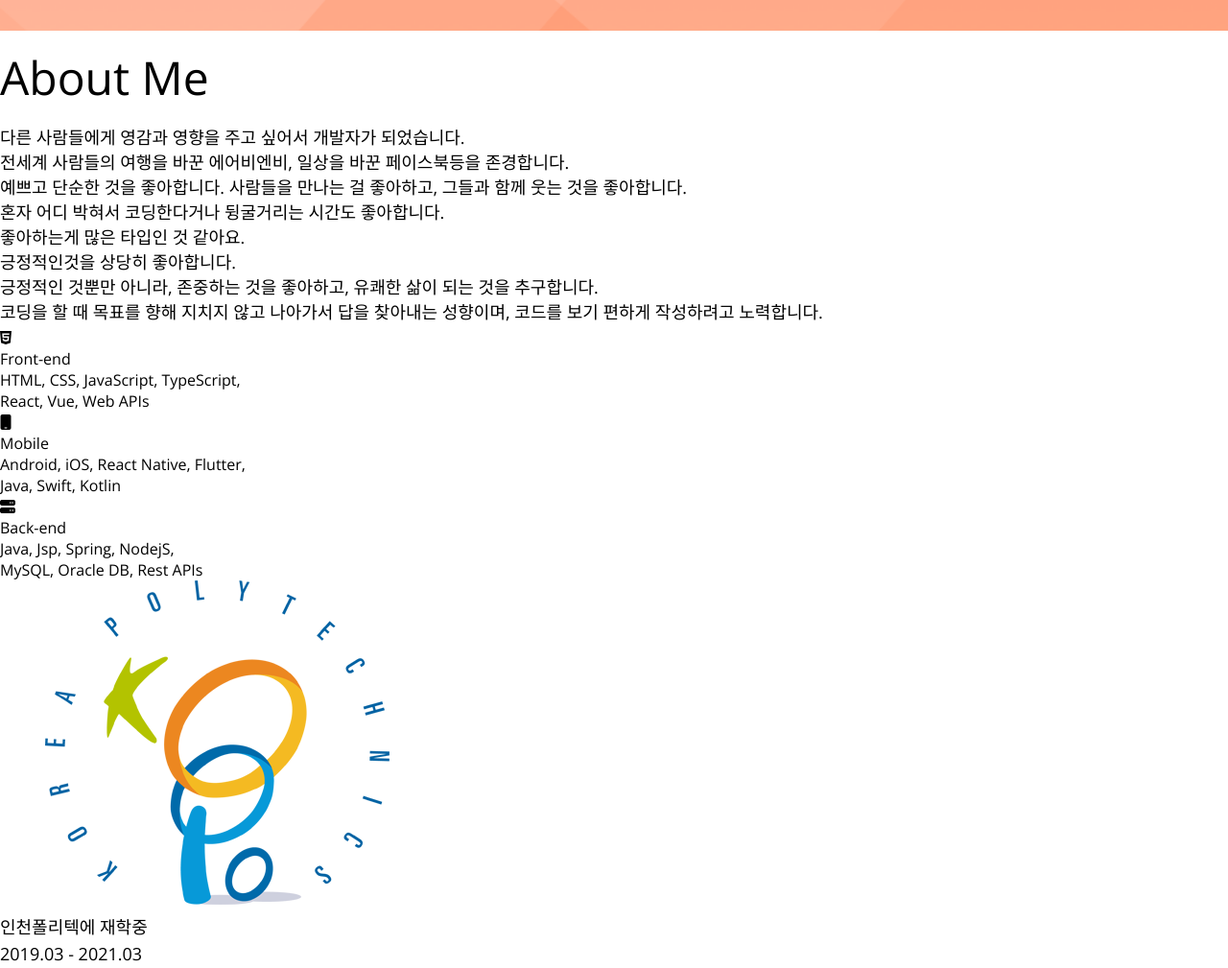
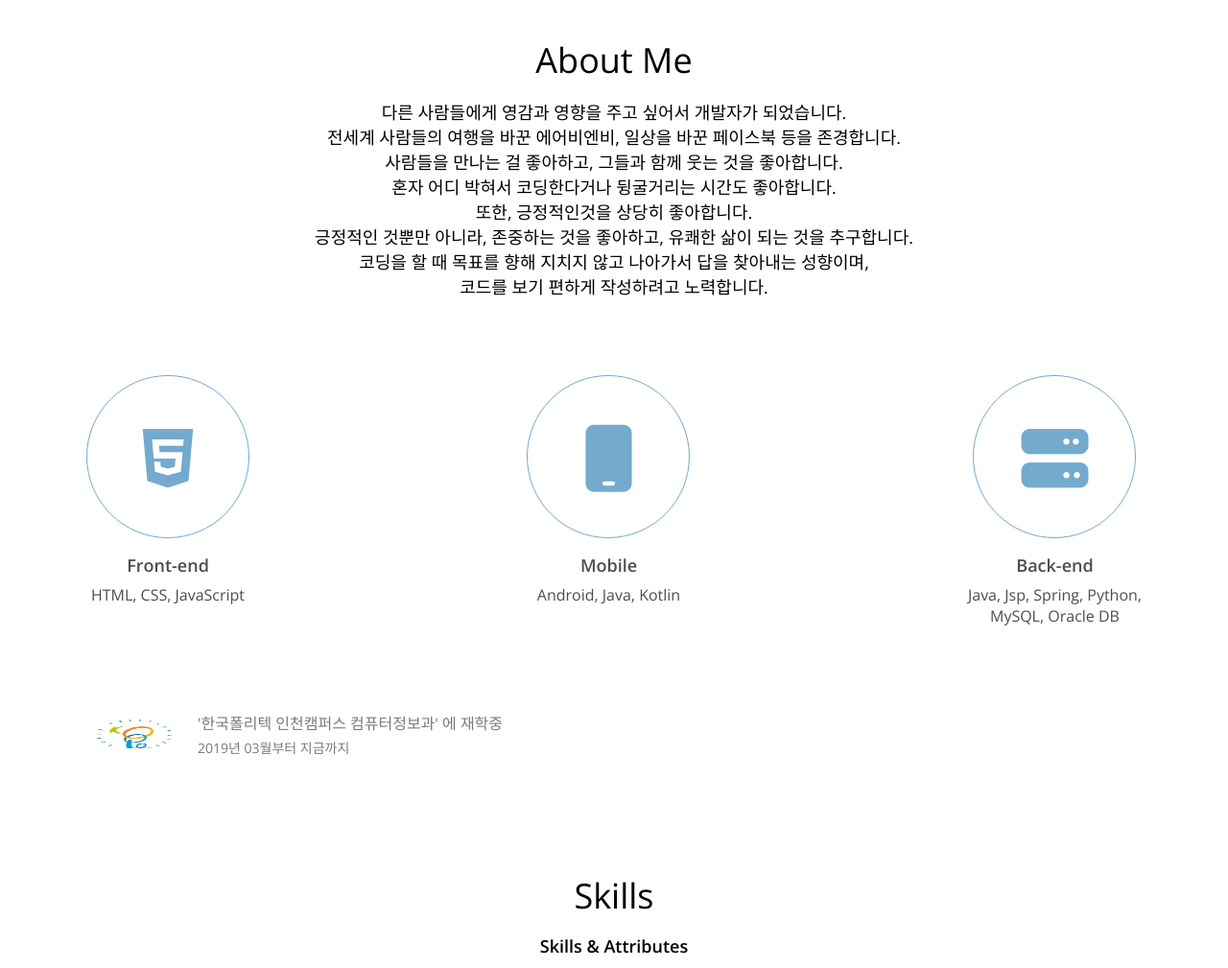
Before and after one commit to deokjani/portfolio, a plain HTML site: page index.html in a window 1280 px wide. Shown: the part 780-1789 px from the top of the page at 96% size. Drawn offline with nearby package versions, Linux system fonts and the light colour scheme.

Commit message:
CSS: About

```diff
--- a/index.html
+++ b/index.html
@@ -55,25 +55,22 @@
         세상에서 가장 게으르기 위해 가장 부지런한 타입. <br />
         영화, 음악, 전시회, 박람회 등 주로 듣고 보는것을 즐긴다. <br />
         좋은게 좋은거고, 예쁜게 좋은거고, 노는게 좋은거라고 생각한다. <br />
-        좋아하는게 많은 편.
       </h2>
       <button class="home__contact">Contact Me</button>
     </section>
     <!-- About -->
-    <section id="about">
+    <section id="about" class="section">
       <h1>About Me</h1>
       <p>
         다른 사람들에게 영감과 영향을 주고 싶어서 개발자가 되었습니다. <br />
-        전세계 사람들의 여행을 바꾼 에어비엔비, 일상을 바꾼 페이스북등을
+        전세계 사람들의 여행을 바꾼 에어비엔비, 일상을 바꾼 페이스북 등을
         존경합니다. <br />
-        예쁘고 단순한 것을 좋아합니다. 사람들을 만나는 걸 좋아하고, 그들과 함께
-        웃는 것을 좋아합니다. <br />
+        사람들을 만나는 걸 좋아하고, 그들과 함께 웃는 것을 좋아합니다. <br />
         혼자 어디 박혀서 코딩한다거나 뒹굴거리는 시간도 좋아합니다. <br />
-        좋아하는게 많은 타입인 것 같아요. <br />
-        긍정적인것을 상당히 좋아합니다. <br />
+        또한, 긍정적인것을 상당히 좋아합니다. <br />
         긍정적인 것뿐만 아니라, 존중하는 것을 좋아하고, 유쾌한 삶이 되는 것을
         추구합니다. <br />
-        코딩을 할 때 목표를 향해 지치지 않고 나아가서 답을 찾아내는 성향이며,
+        코딩을 할 때 목표를 향해 지치지 않고 나아가서 답을 찾아내는 성향이며,<br />
         코드를 보기 편하게 작성하려고 노력합니다.
       </p>
       <div class="about__majors">
@@ -81,43 +78,45 @@
           <div class="major__icon">
             <i class="fab fa-html5"></i>
           </div>
-          <div class="major__title">Front-end</div>
-          <div class="major__description">
-            HTML, CSS, JavaScript, TypeScript,
-            <br />React, Vue, Web APIs
-          </div>
+          <h2 class="major__title">Front-end</h2>
+          <p class="major__description">
+            HTML, CSS, JavaScript
+          </p>
         </div>
         <div class="major">
           <div class="major__icon">
             <i class="fas fa-mobile"></i>
           </div>
-          <div class="major__title">Mobile</div>
-          <div class="major__description">
-            Android, iOS, React Native, Flutter,
-            <br />Java, Swift, Kotlin
-          </div>
+          <h2 class="major__title">Mobile</h2>
+          <p class="major__description">
+            Android, Java, Kotlin
+          </p>
         </div>
         <div class="major">
           <div class="major__icon">
             <i class="fas fa-server"></i>
           </div>
-          <div class="major__title">Back-end</div>
-          <div class="major__description">
-            Java, Jsp, Spring, NodejS,
-            <br />MySQL, Oracle DB, Rest APIs
-          </div>
+          <h2 class="major__title">Back-end</h2>
+          <p class="major__description">
+            Java, Jsp, Spring, Python,
+            <br />MySQL, Oracle DB
+          </p>
         </div>
       </div>
       <div class="about__jobs">
         <div class="job">
           <img src="imgs/jobs/poly.png" alt="polytech" class="job__logo" />
-          <p class="job__name">인천폴리텍에 재학중</p>
-          <p class="job__period">2019.03 - 2021.03</p>
+          <div class="job__description">
+            <p class="job__name">
+              '한국폴리텍 인천캠퍼스 컴퓨터정보과' 에 재학중
+            </p>
+            <p class="job__period">2019년 03월부터 지금까지</p>
+          </div>
         </div>
       </div>
     </section>
     <!-- Skills -->
-    <section id="skills">
+    <section id="skills" class="section">
       <h1>Skills</h1>
       <h2>Skills & Attributes</h2>
       <p>
@@ -209,7 +208,7 @@
       </div>
     </section>
     <!-- Work -->
-    <section id="work">
+    <section id="work" class="section">
       <h1>My work</h1>
       <h3>Projects</h3>
       <div class="work__categories">
@@ -246,7 +245,7 @@
       </div>
     </section>
     <!-- Testimonials -->
-    <section id="testimonials">
+    <section id="testimonials" class="section">
       <h1>Testimonials</h1>
       <h3>See what they say about me</h3>
       <div class="testimonials">
@@ -275,7 +274,7 @@
       </div>
     </section>
     <!-- Contact -->
-    <section id="contact">
+    <section id="contact" class="section">
       <h1 class="contact__title">Let's talk</h1>
       <h2 class="contact__email">deokjin_tech@naver.com</h2>
       <div class="contacct__links">
--- a/style.css
+++ b/style.css
@@ -15,7 +15,7 @@
   --color-black: #000000;
 
   /* Font size */
-  --font-large: 48px;
+  --font-large: 36px;
   --font-medium: 28px;
   --font-regular: 18px;
   --font-small: 16px;
@@ -28,6 +28,9 @@
 
   /* Size */
   --size-border-radius: 4px;
+
+  /* Annimation */
+  --animation-duration: 300ms;
 }
 
 /* Universal tags */
@@ -149,3 +152,76 @@ p {
   border: 2px solid var(--color-white);
   border-radius: var(--size-border-radius);
 }
+
+/* Section common */
+.section {
+  padding: 50px;
+  text-align: center;
+  max-width: 1200px;
+  margin: auto;
+}
+
+/* About */
+.about__majors {
+  display: flex;
+  justify-content: space-between;
+  margin: 80px 0;
+}
+
+.major__icon {
+  width: 170px;
+  height: 170px;
+  line-height: 170px;
+  font-size: 70px;
+  margin: auto;
+  color: var(--color-blue);
+  border: 1px solid var(--color-blue);
+  border-radius: 50%;
+  margin-bottom: 16px;
+}
+
+.major__icon i {
+  transition: all var(--animation-duration) ease;
+}
+
+.major__icon:hover i {
+  color: var(--color-pink);
+  transform: rotate(-30deg) scale(1.2);
+}
+
+.major__title,
+.major__description {
+  color: var(--color-dark-grey);
+}
+
+.major__description {
+  font-size: var(--font-small);
+}
+
+.job {
+  display: flex;
+  align-items: center;
+}
+
+.job img {
+  width: 100px;
+  height: 30px;
+}
+
+.job__description {
+  margin: 0 16px;
+  text-align: left;
+}
+
+.job__name,
+.job__period {
+  color: var(--color-light-grey);
+}
+
+.job__name {
+  font-size: var(--font-small);
+}
+
+.job__period {
+  font-size: var(--font-micro);
+}
```
Also changed, not shown: imgs/profile.jpg.
